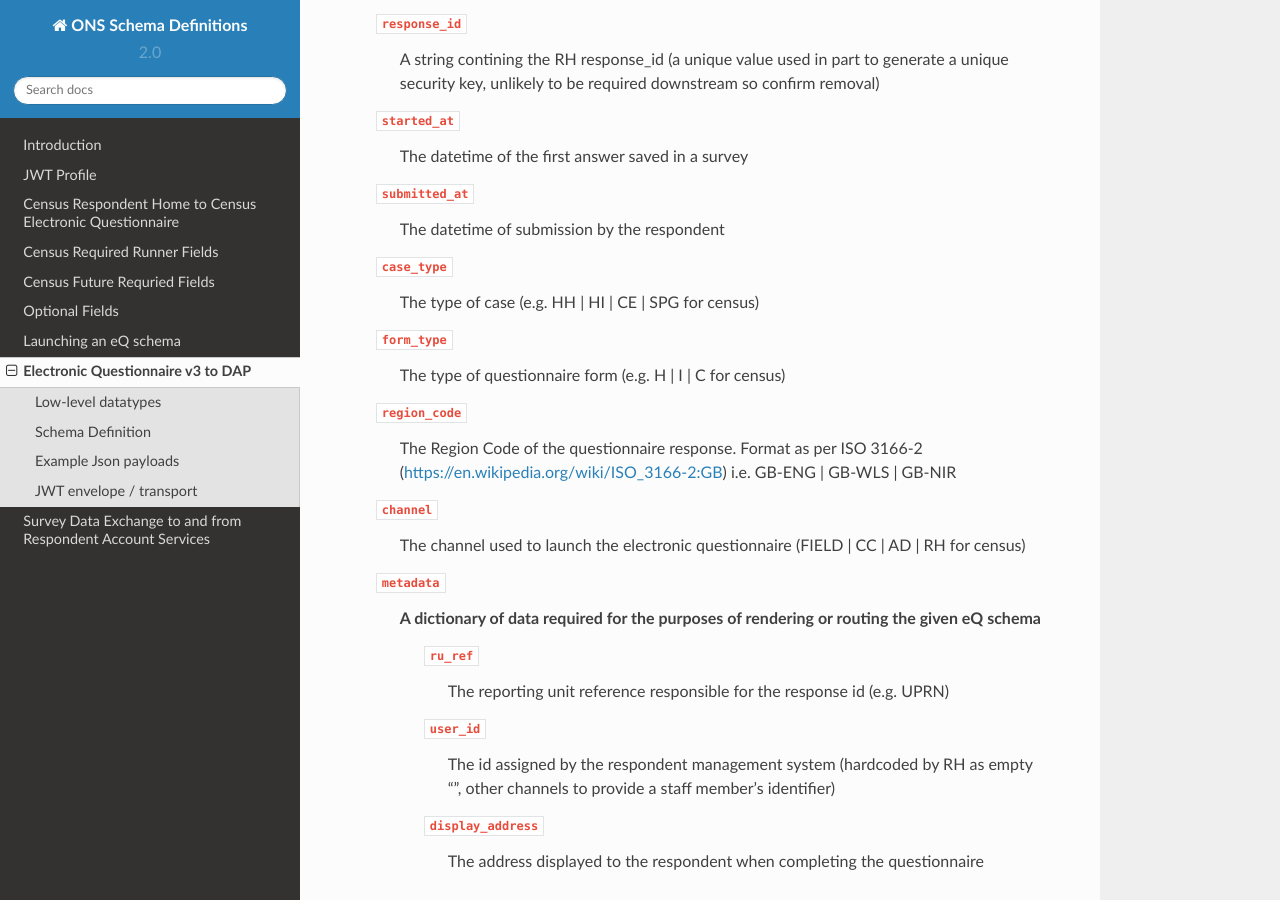
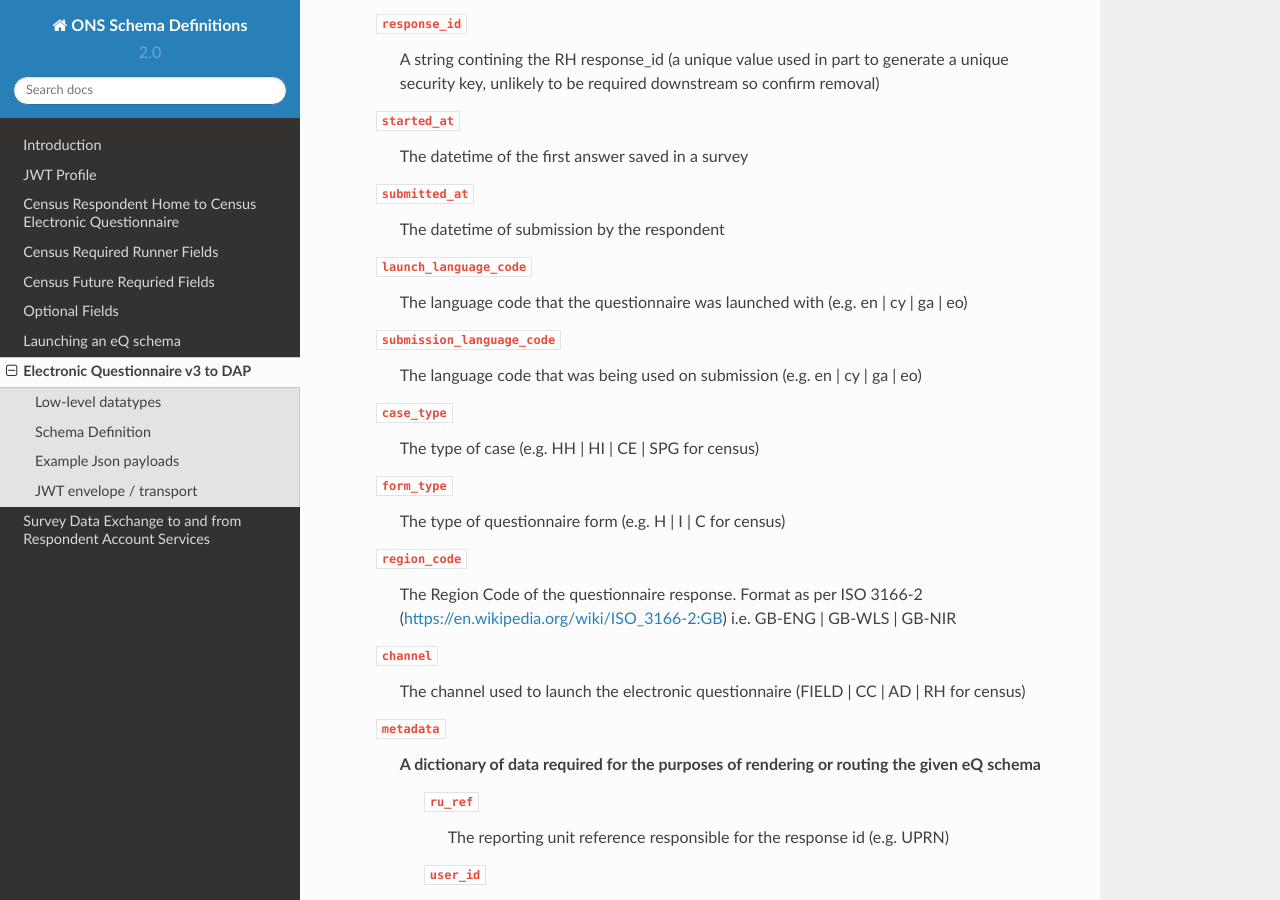
Before and after one commit to ONSdigital/ons-schema-definitions, a Sphinx documentation site: the page built from docs/electronic_questionnaire_to_dap.rst, in a window 1280 px wide and 900 px high, scrolled down 1845 px. Built offline with Sphinx 7.4.7 and the Read the Docs theme 2.0.0, drawn with Linux system fonts in a browser that asks for light colours; some of the changed text lies outside the part shown.

Commit message:
Update docs

```diff
--- a/docs/electronic_questionnaire_to_dap.rst
+++ b/docs/electronic_questionnaire_to_dap.rst
@@ -52,6 +52,10 @@ Schema Definition
     The datetime of the first answer saved in a survey
   ``submitted_at``
     The datetime of submission by the respondent
+  ``launch_language_code``
+    The language code that the questionnaire was launched with (e.g. en | cy | ga | eo)
+  ``submission_language_code``
+    The language code that was being used on submission (e.g. en | cy | ga | eo)
   ``case_type``
     The type of case (e.g. HH | HI | CE | SPG for census)
   ``form_type``
@@ -105,6 +109,8 @@ Example Json payloads
         "survey_id": "census",
         "flushed": false,
         "submitted_at": "2019-06-21T16:37:56.551086",
+        "launch_language_code": 'en',
+        "submission_language_code": 'en',
         "collection": {
             "exercise_sid": "9ced8dc9-f2f3-49f3-95af-2f3ca0b74ee3",
             "schema_name": "census_individual_gb_eng.json",
--- a/docs/electronic_questionnaire_to_data_exchange.rst
+++ b/docs/electronic_questionnaire_to_data_exchange.rst
@@ -55,6 +55,10 @@ Schema Definition
     The datetime of the first answer saved in a survey
   submitted_at
     The datetime of submission by the respondent.
+  launch_language_code
+    The language code that the questionnaire was launched with (e.g. "en")
+  submission_language_code
+    The language code that was being used on submission (e.g. "en")
   metadata
     user_id
       The respondent user_id as specified by the respondent management system in use.
@@ -124,6 +128,8 @@ Example Json payloads
       },
       "started_at": "2016-03-06T14:10:08Z",
       "submitted_at": "2016-03-07T15:28:05Z",
+      "launch_language_code": 'en',
+      "submission_language_code": 'en',
       "metadata": {
         "user_id": "789473423",
         "ru_ref": "432423423423"
```
